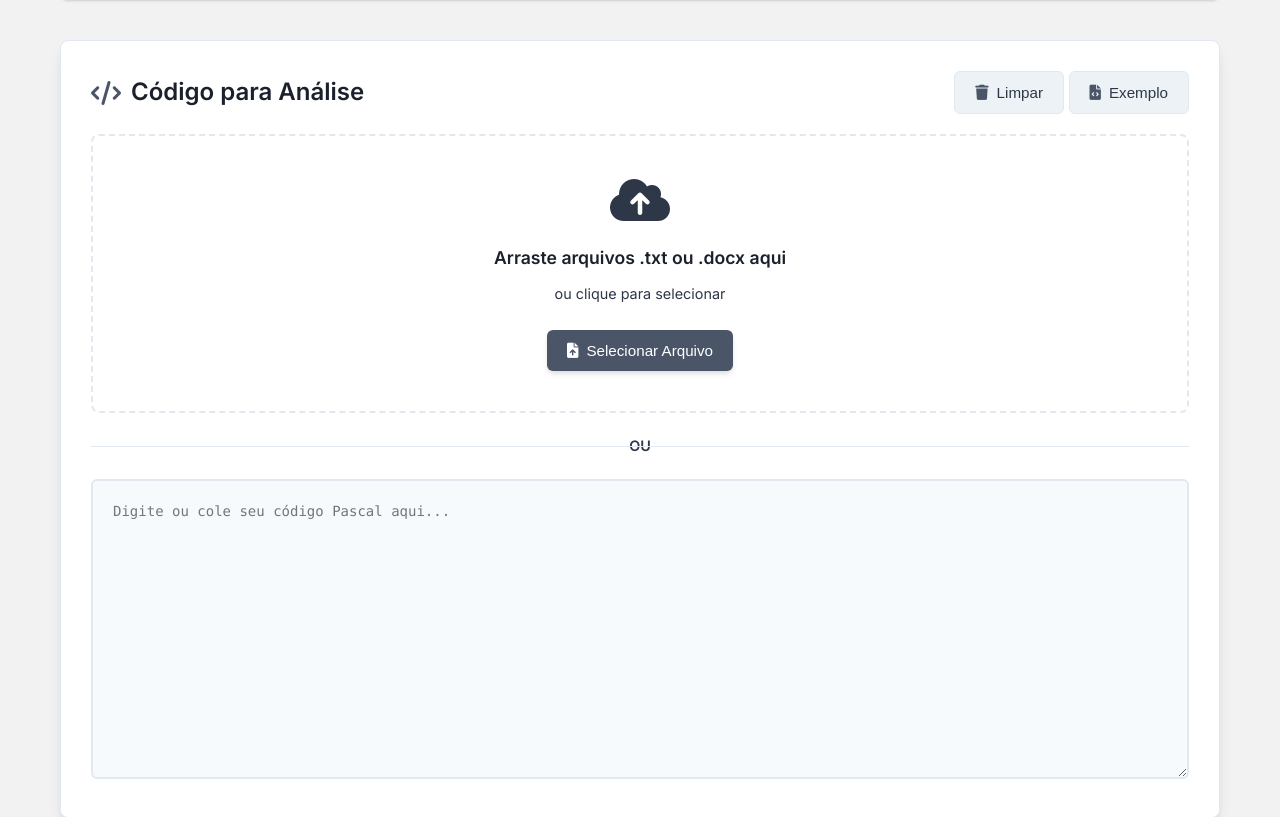
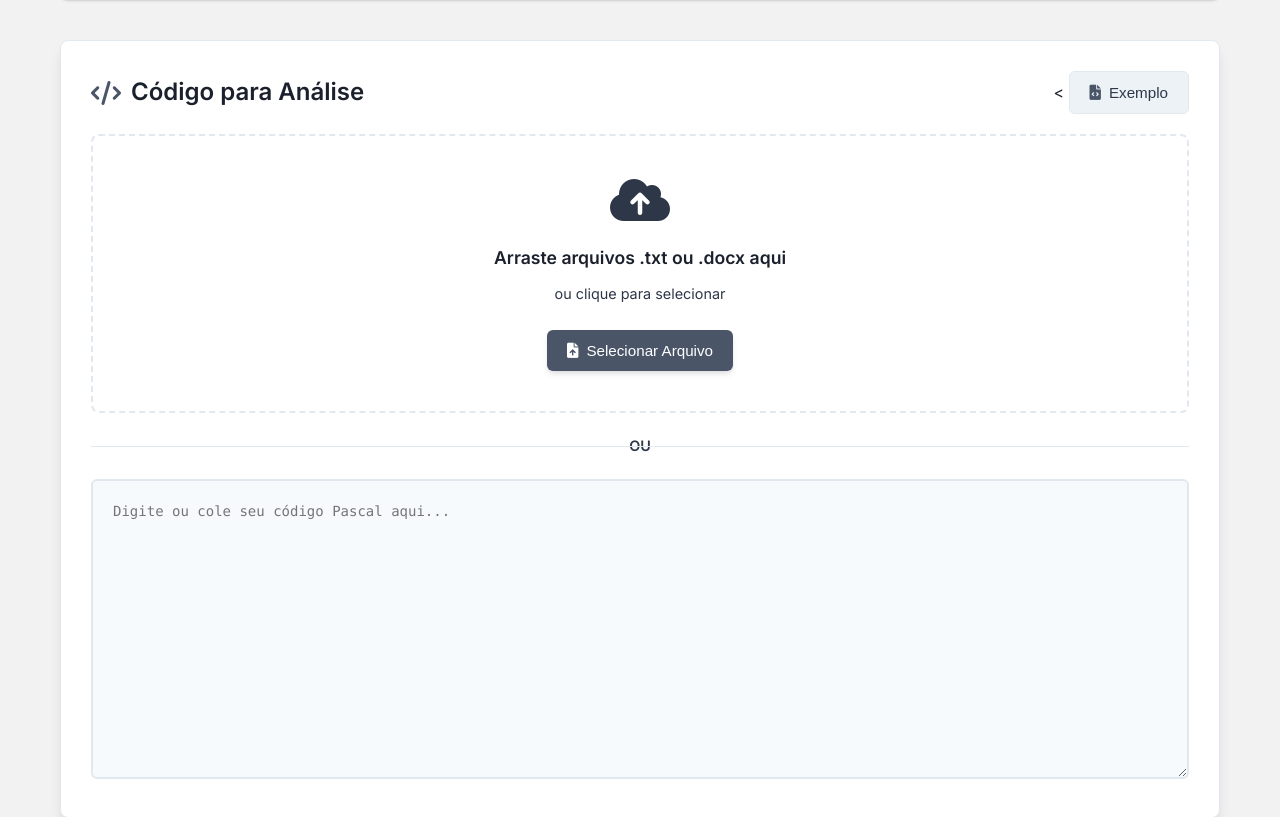
Before and after one commit to HerculesDraycon/analisador-lexico-python, a Flask app: page / in a window 1280 px wide. Shown: the part 204-1021 px from the top of the page. Run offline with Flask 3, Linux system fonts and the light colour scheme.

Commit message:
salvando

```diff
--- a/templates/index.html
+++ b/templates/index.html
@@ -25,10 +25,7 @@
                 <div class="section-header">
                     <h2><i class="fas fa-code"></i> Código para Análise</h2>
                     <div class="input-controls">
-                        <button type="button" class="btn btn-secondary" onclick="clearCode()">
-                            <i class="fas fa-trash"></i> Limpar
-                        </button>
-                        <button type="button" class="btn btn-secondary" onclick="loadExample()">
+                        <           <button type="button" class="btn btn-secondary" onclick="loadExample()">
                             <i class="fas fa-file-code"></i> Exemplo
                         </button>
                     </div>
```
